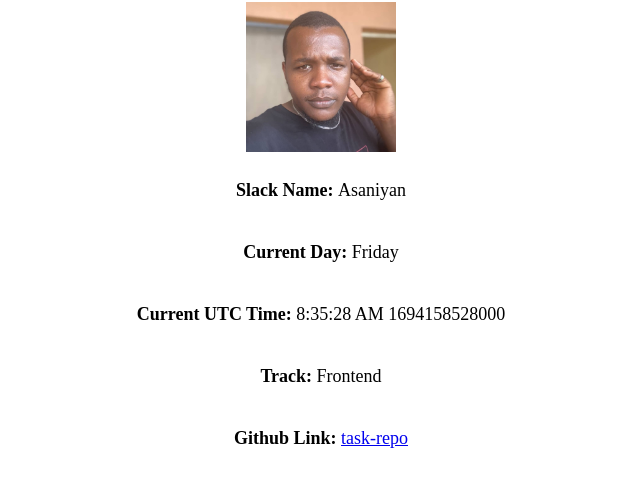
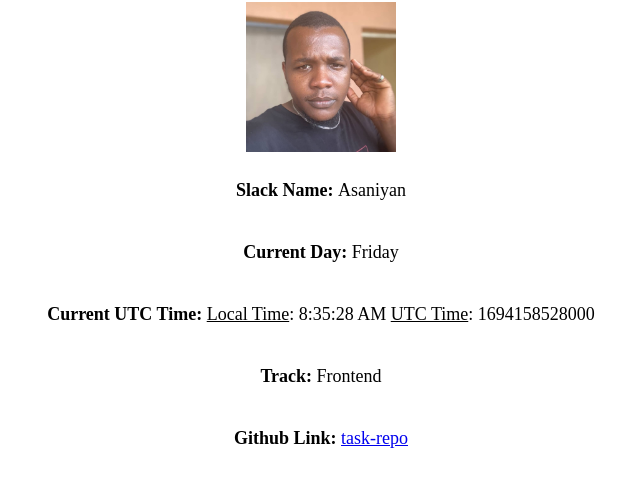
Before and after one commit to ASANIYAN/stage-one, a plain HTML site: page index.html in a window 1280 px wide. Shown: the part 78-564 px from the top of the page, without its empty margins (319-959 px from the left). Drawn offline with Linux system fonts and the light colour scheme.

Commit message:
code update

```diff
--- a/index.html
+++ b/index.html
@@ -77,7 +77,7 @@
 
             // display the day and time on the webpage in their respective elements
             document.getElementById('currentDayOfTheWeek').innerHTML = `<b> Current Day:</b>` + ' ' + dayOfWeek;
-            document.getElementById('currentUTCTime').innerHTML = `<b> Current UTC Time:</b>` + ' ' + localTime + ' ' +  currentTimeMilliseconds;
+            document.getElementById('currentUTCTime').innerHTML =  `<b> Current UTC Time:</b>` + ' ' + '<u>Local Time</u>: ' + localTime + ' ' + "<u>UTC Time</u>: "  +  currentTimeMilliseconds;
 
             // update funtion every second
             setTimeout(getDateAndTime, 1000);
```
